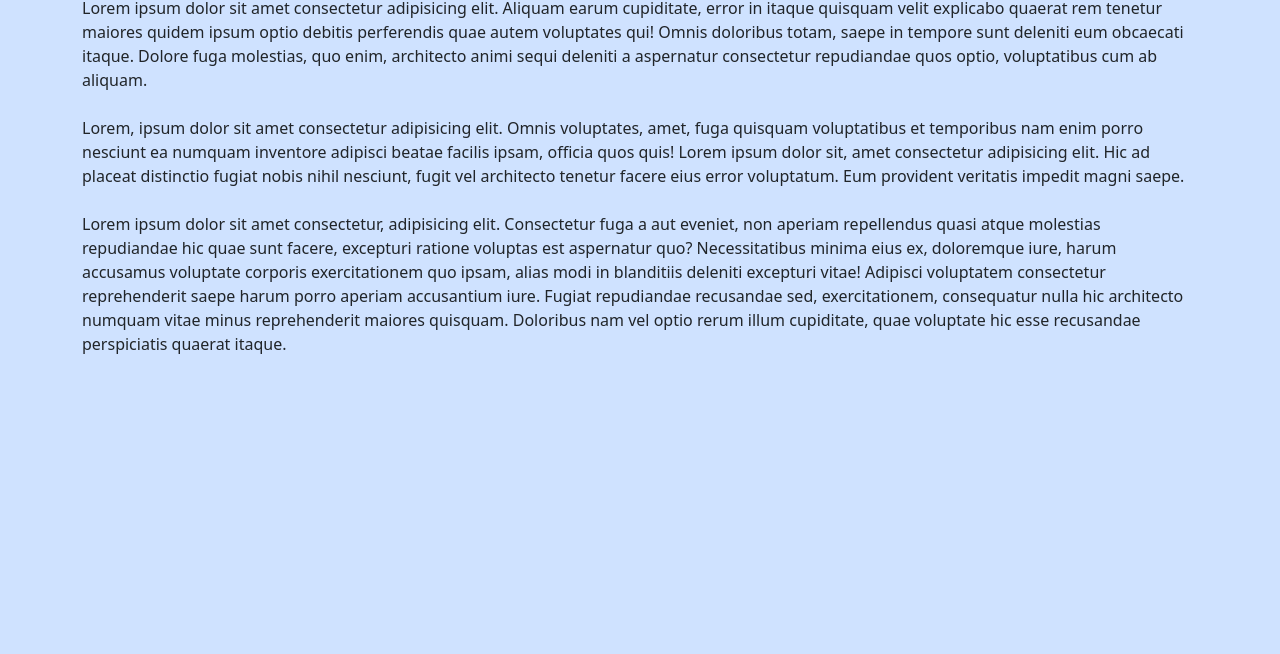
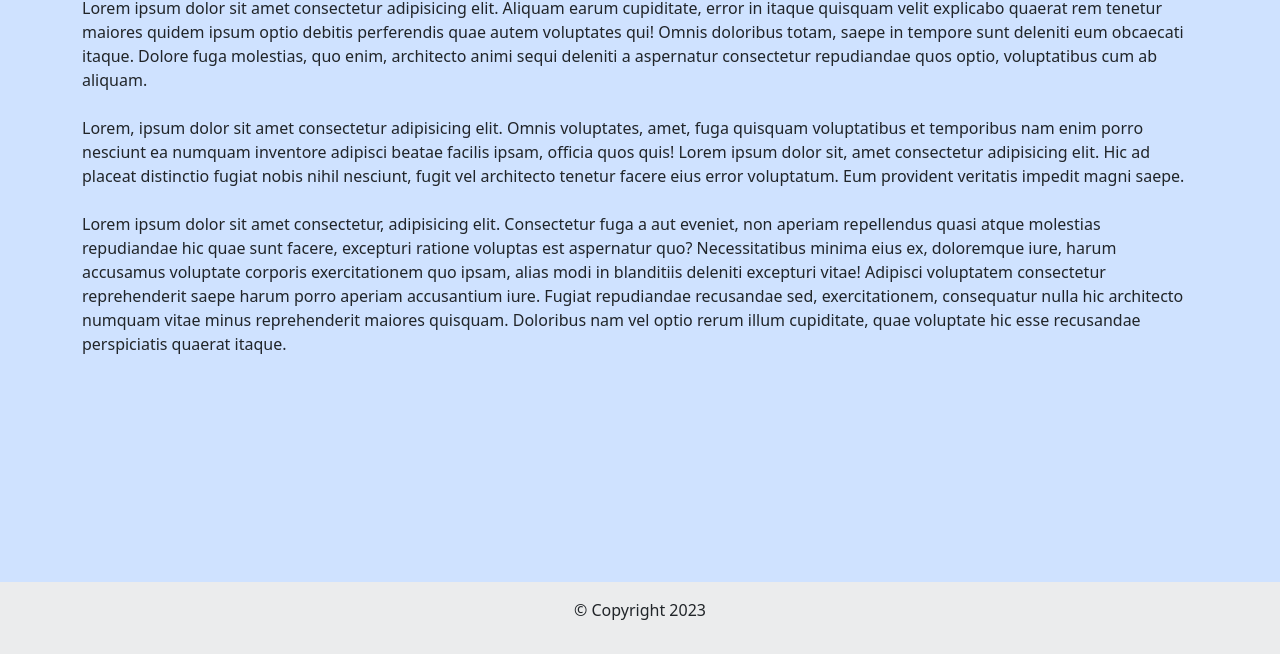
Before and after one commit to ddylvianen/nha_les22, a plain HTML site: page html/overmij.html in a window 1280 px wide. Shown: the part 146-800 px from the top of the page. Drawn offline with nearby package versions, Linux system fonts and the light colour scheme.

Commit message:
Update overmij.html

```diff
--- a/html/overmij.html
+++ b/html/overmij.html
@@ -35,7 +35,12 @@
             Fugiat repudiandae recusandae sed, exercitationem, consequatur nulla hic architecto numquam vitae minus reprehenderit maiores quisquam. Doloribus nam vel optio rerum illum cupiditate, quae voluptate hic esse recusandae perspiciatis quaerat itaque.
             </p>
         </div>
-
+        <footer class="bg-body-tertiary text-center text-lg-start fixed-bottom">
+            <!-- Copyright -->
+            <div class="text-center p-3" style="background-color: rgba(0, 0, 0, 0.05);">
+              <p>&copy; Copyright 2023</p>
+            </div>
+        </footer>
     </div>
 
     <!--bootstrap js-->
```
